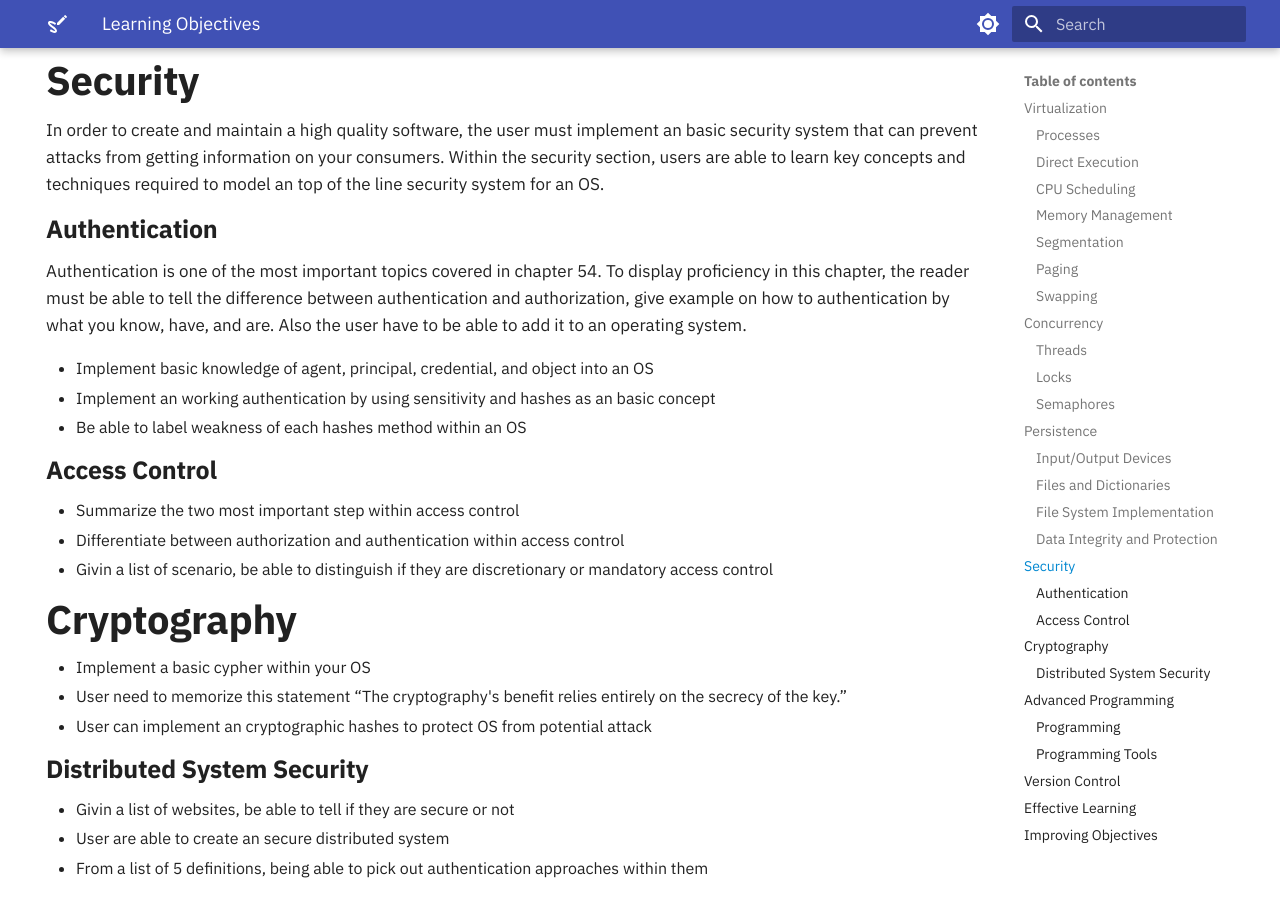
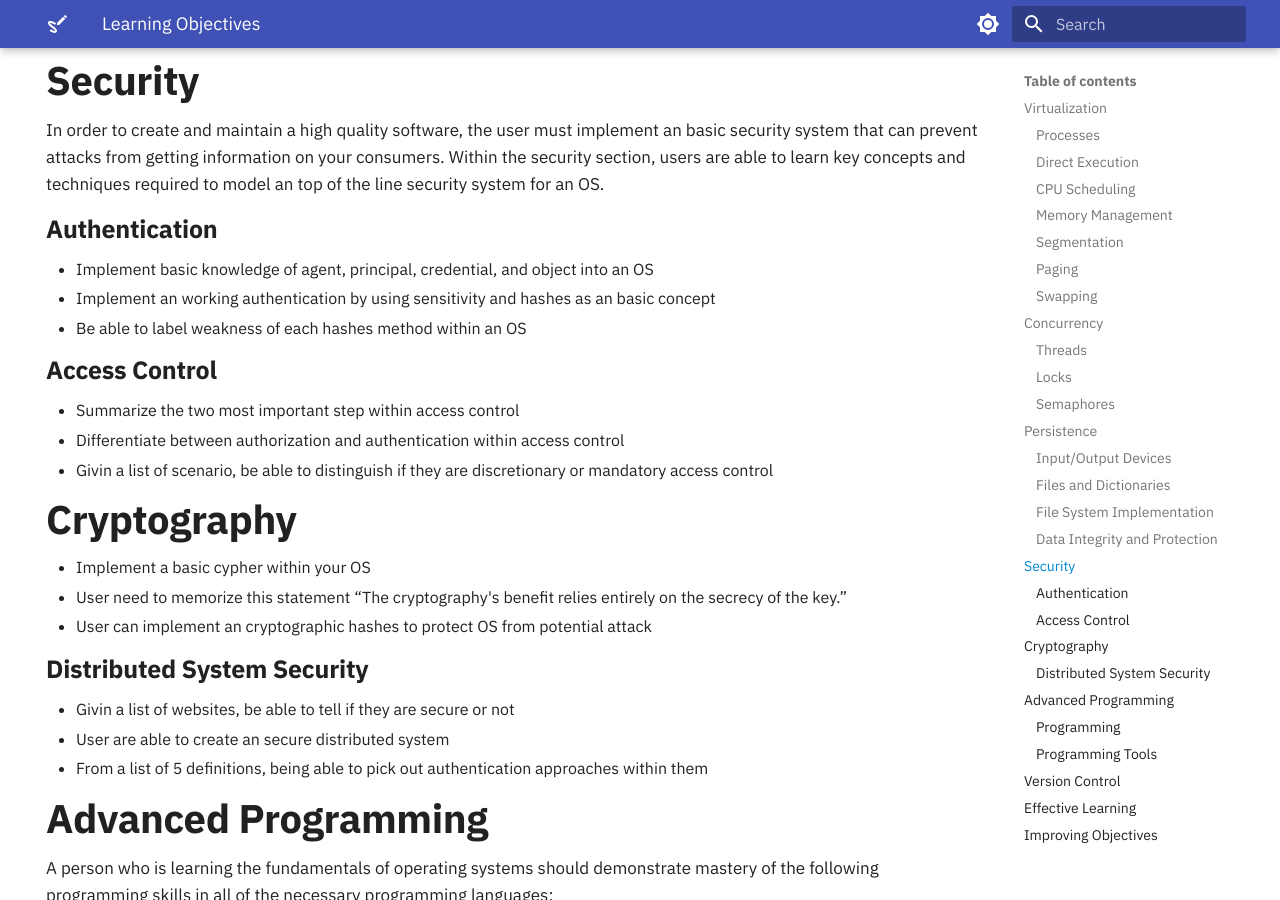
Before and after one commit to OS-Sketch/www.os-sketch.com, an MkDocs documentation site: the page built from docs/operating-systems/learning-objectives.md, in a window 1280 px wide and 900 px high, scrolled down 2970 px. Built offline with MkDocs 1.6.1 and Material for MkDocs 9.7.7, drawn with Linux system fonts in a browser that asks for light colours.

Commit message:
fix: authentication summary

```diff
--- a/docs/operating-systems/learning-objectives.md
+++ b/docs/operating-systems/learning-objectives.md
@@ -138,8 +138,6 @@ A person learning about operating systems needs to be able to know the parts of
 In order to create and maintain a high quality software, the user must implement an basic security system that can prevent attacks from getting information on your consumers. Within the security section, users are able to learn key concepts and techniques required to model an top of the line security system for an OS.
 
 ### Authentication
-
-Authentication is one of the most important topics covered in chapter 54. To display proficiency in this chapter, the reader must be able to tell the difference between authentication and authorization, give example on how to authentication by what you know, have, and are. Also the user have to be able to add it to an operating system.
 
 - Implement basic knowledge of agent, principal, credential, and object into an OS
 - Implement an working authentication by using sensitivity and hashes as an basic concept
```
